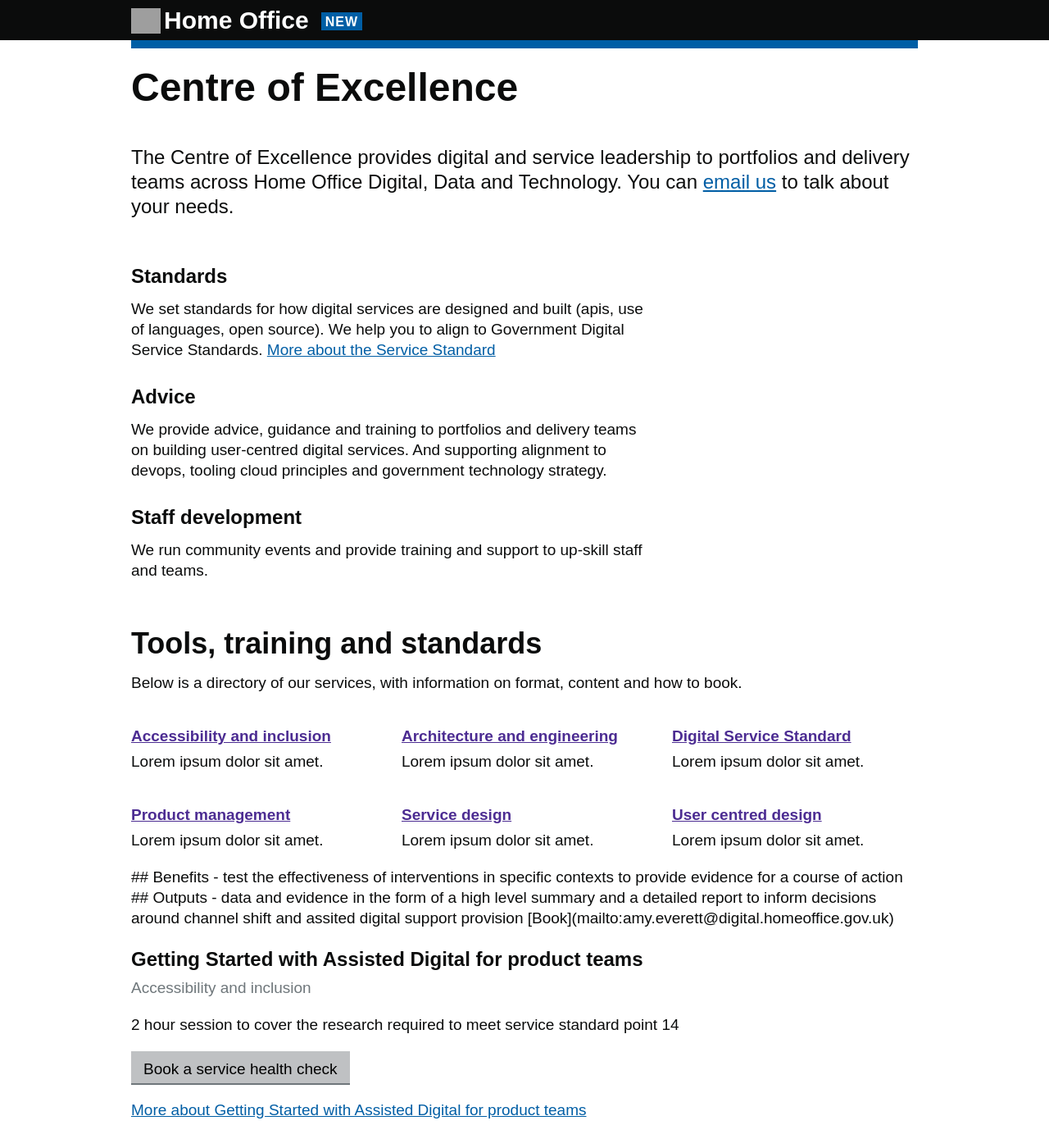
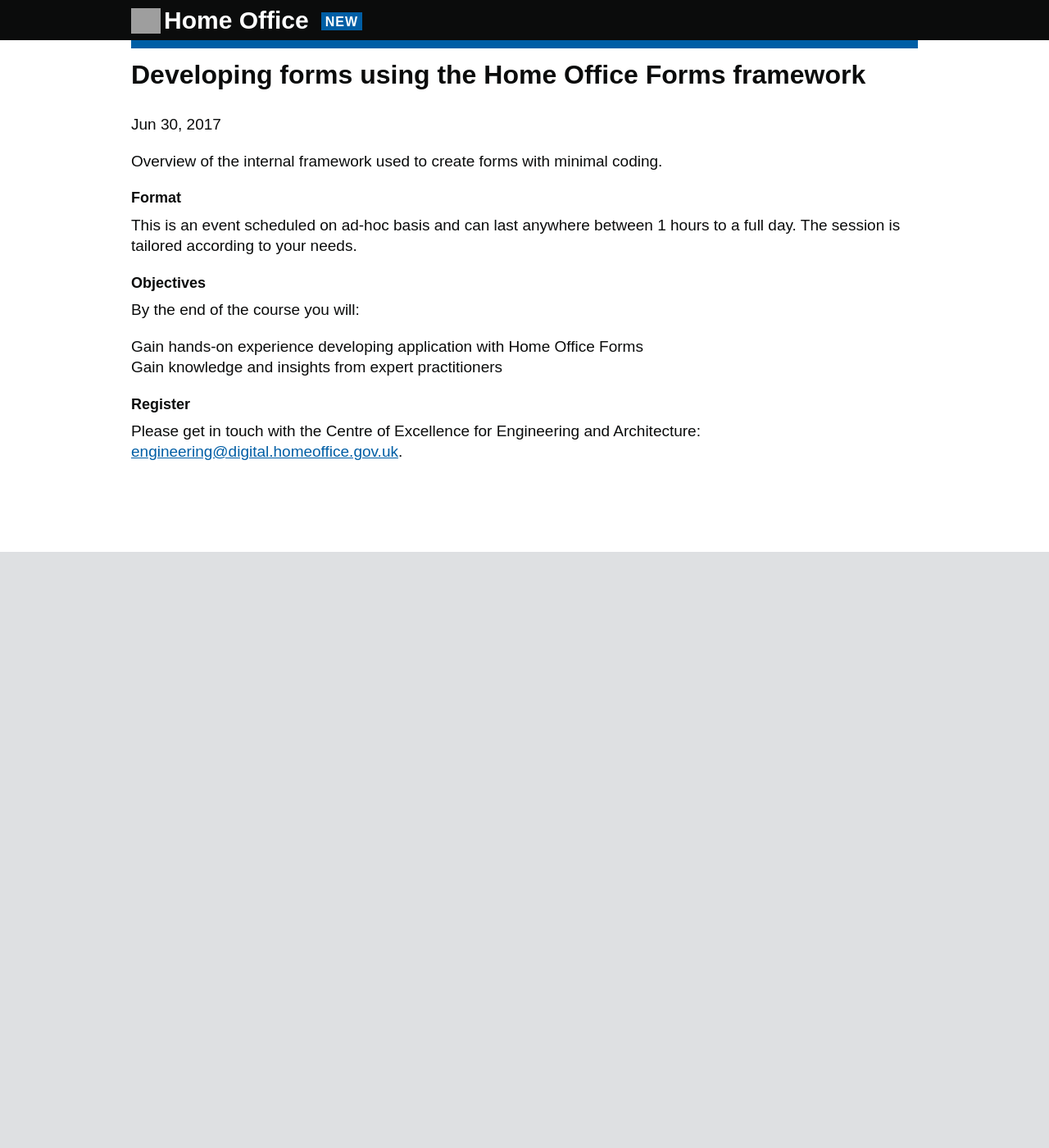
Before and after one commit to Abdul2/coe, a Jekyll site: the page built from _posts/2017-06-30-hof.md, in a window 1280 px wide and 1400 px high. Shown: the whole window at 82% size. Built offline with Jekyll 4.4.1, drawn with Linux system fonts in a browser that asks for light colours; some of the changed text lies outside the part shown; grey boxes are pictures that could not be loaded.

Commit message:
separate pages

```diff
--- a/_layouts/default.html
+++ b/_layouts/default.html
@@ -23,97 +23,7 @@
   {% include header.html %}
 
   <main id="content" role="main">
-    <!-- <div class="grid-row">
-      <div class="column-full">
-        {% include phase-banner.html %}
-
-      </div>
-    </div> -->
-
-    <div class="grid-row">
-      <div class="column-full">
-        {% include intro.html %}
-      </div>
-    </div>
-    <div class="grid-row">
-
-        {% include standards.html %}
-
-    </div>
-    <div class="grid-row">
-      <div class="column-full">
-        {% include help.html %}
-      </div>
-    </div>
-
-    <div class="grid-row">
-      <div class="column-one-third">
-        <h2 class="heading-small"><a href="">Accessibility and inclusion</a></h2>
-        <p>Lorem ipsum dolor sit amet.</p>
-      </div>
-      <div class="column-one-third">
-        <h2 class="heading-small"><a href="">Architecture and engineering</a></h2>
-        <p>Lorem ipsum dolor sit amet.</p>
-      </div>
-      <div class="column-one-third">
-        <h2 class="heading-small"><a href="">Digital Service Standard</a></h2>
-        <p>Lorem ipsum dolor sit amet.</p>
-      </div>
-
-    </div>
-
-    <div class="grid-row">
-      <div class="column-one-third">
-        <h2 class="heading-small"><a href="">Product management</a></h2>
-        <p>Lorem ipsum dolor sit amet.</p>
-      </div>
-      <div class="column-one-third">
-        <h2 class="heading-small"><a href="">Service design</a></h2>
-        <p>Lorem ipsum dolor sit amet.</p>
-      </div>
-      <div class="column-one-third">
-        <h2 class="heading-small"><a href="">User centred design</a></h2>
-        <p>Lorem ipsum dolor sit amet.</p>
-      </div>
-
-    </div>
-
-    <!-- <div class="grid-row">
-      <div class="column-one-third">
-
-        {% include meta-filter.html %}
-      </div>
-
-      <div class="column-two-thirds">
-
-        {% for post in site.posts %}
-
-        <div class="content" markdown="1">
-          <h2>{{ post.title | escape }}</h2>
-          <p class="meta">{{ post.category }}</p>
-          {{ post.excerpt }}
-
-          <div class="cta">
-            <div class="button-secondary"><a href="mailto:CentreOfExcellenceCentral@digital.homeoffice.gov.uk?subject=Book%20a%20analysis/healthcheck">Book a service health check</a></div>
-          </div>
-
-          {% capture truncated_content %}{{ post.content | remove: post.excerpt }}{% endcapture %}
-          {% unless truncated_content.size == 0 %}
-          <details>
-            <summary><span class="summary">More about {{ post.title | escape }}</span></summary>
-            <div class="panel panel-border-narrow">
-              {{ post.content | remove: post.excerpt }}
-            </div>
-          </details>
-          {% endunless %}
-
-        </div>
-
-        {% endfor %}
-
-      </div>
-    </div> -->
-
+  {{ content }}
   </main>
 
   {% include footer.html %}
--- a/_posts/2017-06-30-hof.md
+++ b/_posts/2017-06-30-hof.md
@@ -2,7 +2,7 @@
 layout: post
 title:  "Developing forms using the Home Office Forms framework"
 date:   2017-06-30 11:57:52 +0100
-category: Architecture and engineering
+category: "Architecture and engineering"
 excerpt_separator: <!--more-->
 ---
 
--- a/about.md
+++ /dev/null
@@ -1,15 +0,0 @@
----
-layout: page
-title: About
-permalink: /about/
----
-
-This is the base Jekyll theme. You can find out more info about customizing your Jekyll theme, as well as basic Jekyll usage documentation at [jekyllrb.com](https://jekyllrb.com/)
-
-You can find the source code for the Jekyll new theme at:
-{% include icon-github.html username="jekyll" %} /
-[minima](https://github.com/jekyll/minima)
-
-You can find the source code for Jekyll at
-{% include icon-github.html username="jekyll" %} /
-[jekyll](https://github.com/jekyll/jekyll)
```
Also changed, not shown: _layouts/home.html (+44 -19 lines), _layouts/page.html (+33 -1 lines), architecture-and-engineering.md (added, +8 -0 lines), index.md (+1 -1 lines).
